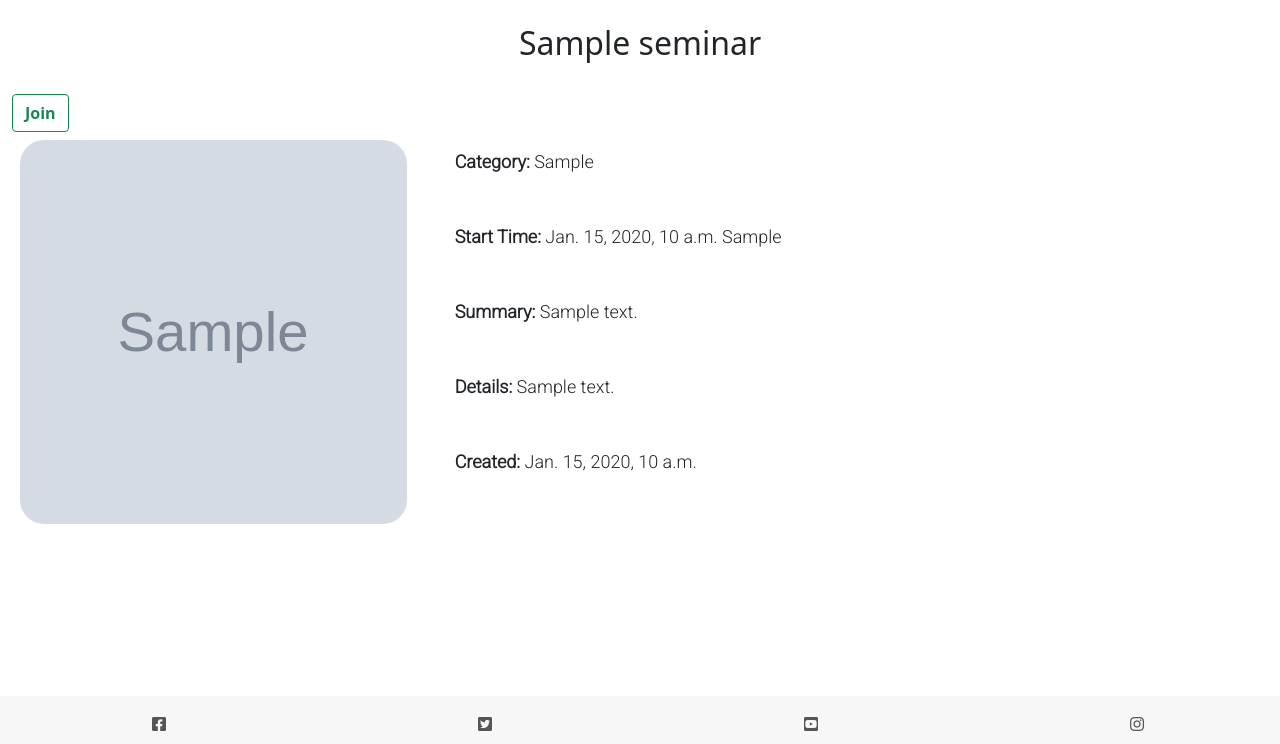
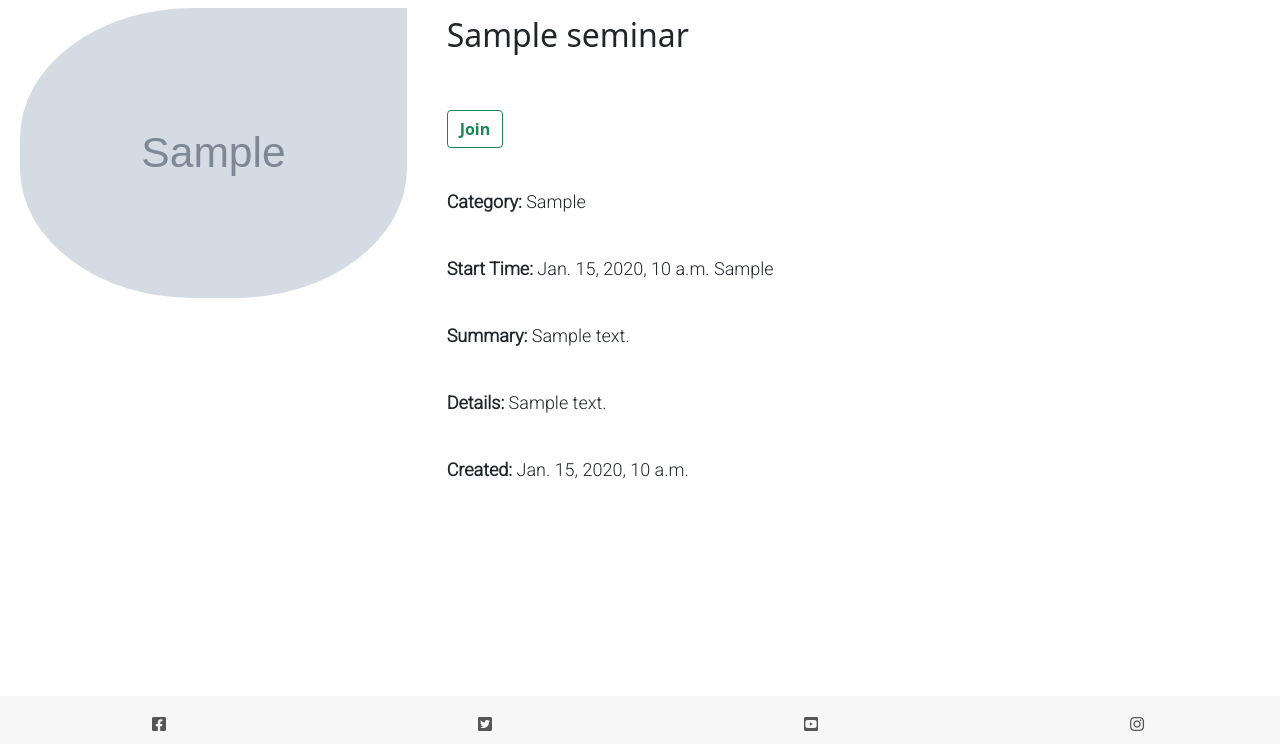
Before and after one commit to Code-Institute-Submissions/Gwgjnr-Wellness_Site_AugResub, a Django app: template virtual_sessions/templates/seminars/seminar_detail.html in a window 1280 px wide. Shown: the part 56-800 px from the top of the page. Run offline with Django 3.2, Linux system fonts and the light colour scheme; a user stored in the database is signed in; tables that the repository leaves empty hold one stand-in row (values such as "Sample post"); the template is opened without the code that fills it: most values are stand-ins (such as "Sample title", 1, 10 or a date in 2020); grey boxes marked "Sample" are stand-in pictures; some libraries are stand-ins or nearby versions.

Commit message:
restyled seminar and seminar details pages

```diff
--- a/static/css/base.css
+++ b/static/css/base.css
@@ -163,24 +158,30 @@ seminar-detail-btn {
 }
 
 .details_header {
-    text-align: center;
-    padding-top: 1.5rem;
-    padding-bottom: 1.5rem;
+    padding-top: 1rem;
+    padding-bottom: 1rem;
+    padding-left: 0.5rem;
     font-size: xx-large;
 }
 
 .detail_image {
     padding: 0.5rem;
-    border-radius: 8%;
-    width: 600px;
-    height: 400px;
+    border-radius: 45% 0 45% 45%;
+    width: auto;
+    height: auto;
     object-fit: cover;
-    float: right;
 }
 
+.seminar-detail-btn {
+    margin-top: 2rem;
+    margin-bottom: 2rem;
+    margin-left: 0.5rem;
+}
 
 .detail-text {
-    padding: 1rem;
+    padding-top: 0.5rem;
+    padding-bottom: 1rem;
+    padding-left: 0.5rem;
     font-size: large;
 }
 
--- a/virtual_sessions/templates/seminars/seminar_detail.html
+++ b/virtual_sessions/templates/seminars/seminar_detail.html
@@ -4,6 +4,13 @@
 {% block content %}
 <div class="container-fluid">
     <div class="row">
+        <div class="col">
+            {% if seminar.featured_image %}
+            <img class="card-img-top img-fluid detail_image" src="{{ seminar.featured_image.url }}"
+                alt="{{ seminar.title }}">
+            {% endif %}
+        </div>
+        <div class="col-md-8">
             <h1 class="details_header"> {{ seminar.title }} </h1>
             {% if user.is_authenticated %}
             {% if request.user != seminar.host %}
@@ -27,13 +34,6 @@
             </form>
             {% endif %}
             {% endif %}
-        <div class="col">
-            {% if seminar.featured_image %}
-            <img class="card-img-top img-fluid detail_image" src="{{ seminar.featured_image.url }}"
-                alt="{{ seminar.title }}">
-            {% endif %}
-        </div>
-        <div class="col-md-8">
             <p class="detail-text"><strong>Category: </strong>{{ seminar.get_category_display }}</p>
             <p class="detail-text"><strong>Start Time: </strong>{{ seminar.event_time }}
                 {{ seminar.get_event_day_display }}</p>
```
Also changed, not shown: other parts of static/css/base.css (+12 -17 lines). Lines whose indentation alone changed are shown as unchanged.
